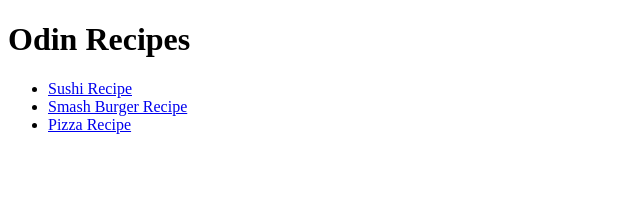
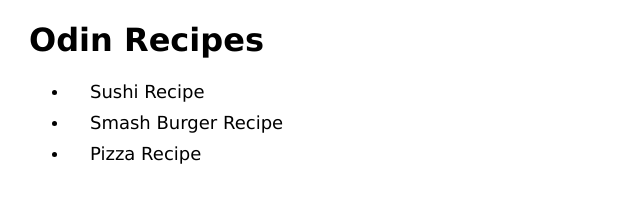
Before and after one commit to ezerodb/odin-recipes, a plain HTML site: page index.html in a window 1280 px wide. Shown: the whole page, without its empty margins (0-640 px from the left). Drawn offline with Linux system fonts and the light colour scheme.

Commit message:
Made styling changes to index.html and recipes
Applied new fonts, sizes, margins and images sizing

```diff
--- a/index.html
+++ b/index.html
@@ -3,6 +3,7 @@
 <head>
     <meta charset="UTF-8">
     <meta name="viewport" content="width=device-width, initial-scale=1.0">
+    <link rel="stylesheet" href="recipes/styles.css">
     <title>Document</title>
 </head>
 <body>
--- /dev/null
+++ b/recipes/styles.css
@@ -0,0 +1,31 @@
+h1, li, a, img, p, h4 {
+    margin-left: 21px;
+}
+
+h1 {
+    font-family:Verdana, Geneva, Tahoma, sans-serif;
+    font-weight: bolder;
+}
+
+p, h4, li {
+    font-family: Verdana, Geneva, Tahoma, sans-serif;
+}
+
+li {
+    margin-bottom: 10px;
+}
+
+a {
+    font-family: Verdana, Geneva, Tahoma, sans-serif;
+    color: black;
+    text-decoration: none;
+    font-size: large;
+}
+
+a:hover {
+    color: darkblue;
+}
+
+img {
+    width: 300px;
+}
```
Also changed, not shown: recipes/burger.html (+1 -0 lines), recipes/pizza.html (+1 -0 lines), recipes/sushi.html (+1 -0 lines).
